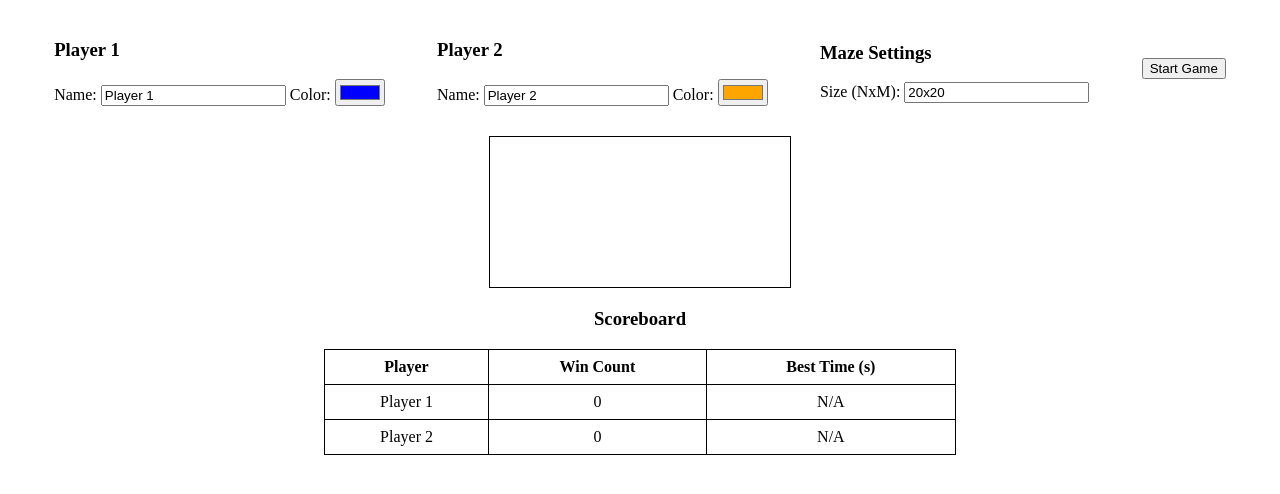
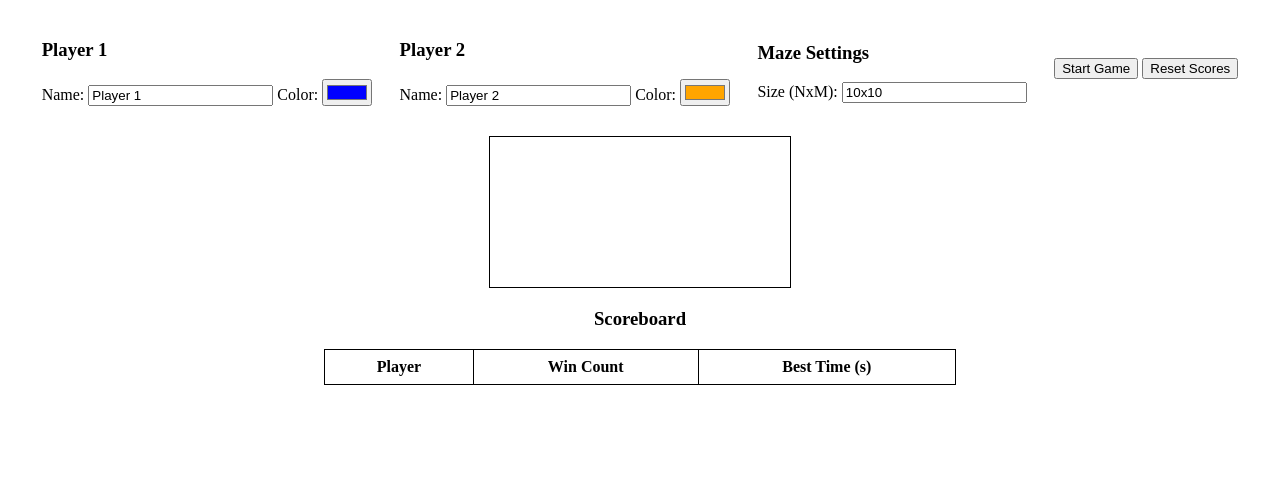
Before and after one commit to storbeck/maze, a website: page game/public/index.html in a window 1280 px wide. Drawn offline with nearby package versions, Linux system fonts and the light colour scheme.

Commit message:
fix score keeping

```diff
--- a/game/public/index.html
+++ b/game/public/index.html
@@ -99,9 +99,12 @@
       <div>
         <h3>Maze Settings</h3>
         <label for="mazeSize">Size (NxM):</label>
-      <input type="text" id="mazeSize" value="20x20" pattern="\d+x\d+" title="Format: NxM (e.g., 20x20)">
+        <input type="text" id="mazeSize" value="10x10" pattern="\d+x\d+" title="Format: NxM (e.g., 10x10)">
       </div>
+      <div>
       <button type="submit">Start Game</button>
+      <button type="button" onclick="resetScores()">Reset Scores</button>
+    </div>
     </form>
   </div>
   <canvas id="mazeCanvas"></canvas>
@@ -125,10 +128,14 @@
     const cellSize = 20;
     const playerSize = cellSize * 0.8;
     let mazeMap, ctx, canvas;
-    let player1 = { x: 0, y: 0, color: "blue", startTime: null, endTime: null, name: "Player 1" };
-    let player2 = { x: 0, y: 0, color: "orange", startTime: null, endTime: null, name: "Player 2" };
-    let firstPlayerFinished = false;
-    let firstPlayer = null;
+    let player1, player2, firstPlayerFinished, firstPlayer;
+
+    function initializeGameState() {
+      player1 = { x: 0, y: 0, color: "blue", startTime: null, endTime: null, name: "Player 1" };
+      player2 = { x: 0, y: 0, color: "orange", startTime: null, endTime: null, name: "Player 2" };
+      firstPlayerFinished = false;
+      firstPlayer = null;
+    }
 
     function loadSettings() {
       player1.name = localStorage.getItem('player1Name') || 'Player 1';
@@ -139,7 +146,7 @@
       document.getElementById('player1Color').value = player1.color;
       document.getElementById('player2Name').value = player2.name;
       document.getElementById('player2Color').value = player2.color;
-      document.getElementById('mazeSize').value = localStorage.getItem('mazeSize') || '20x20';
+      document.getElementById('mazeSize').value = localStorage.getItem('mazeSize') || '10x10';
     }
 
     function saveSettings() {
@@ -154,14 +161,18 @@
       const scoreboardBody = document.getElementById('scoreboardBody');
       scoreboardBody.innerHTML = '';
       const scores = JSON.parse(localStorage.getItem('scores')) || {};
-      const players = [player1.name, player2.name];
-      players.forEach(player => {
+      Object.keys(scores).forEach(player => {
         const row = document.createElement('tr');
         const winCount = scores[player]?.winCount || 0;
         const bestTime = scores[player]?.bestTime || 'N/A';
         row.innerHTML = `<td>${player}</td><td>${winCount}</td><td>${bestTime}</td>`;
         scoreboardBody.appendChild(row);
       });
+    }
+
+    function resetScores() {
+      localStorage.clear();
+      location.reload();
     }
 
     async function fetchMaze(size) {
@@ -322,10 +333,13 @@
     document.getElementById("settingsForm").addEventListener("submit", (e) => {
       e.preventDefault();
 
+      initializeGameState();
+
       player1.name = document.getElementById("player1Name").value;
       player1.color = document.getElementById("player1Color").value;
       player2.name = document.getElementById("player2Name").value;
       player2.color = document.getElementById("player2Color").value;
+      player1.startTime = player2.startTime = Date.now();
       const mazeSize = document.getElementById("mazeSize").value;
 
       saveSettings();
@@ -339,6 +353,7 @@
         canvas.height = rows * cellSize;
         initializePlayerPositions();
         draw();
+        document.getElementById("message").style.display = "none"; // Hide message
       });
     });
 
@@ -371,6 +386,7 @@
       }
     });
 
+    initializeGameState();
     loadSettings();
     updateScoreboard();
   </script>
```
Lines whose indentation alone changed are shown as unchanged.
